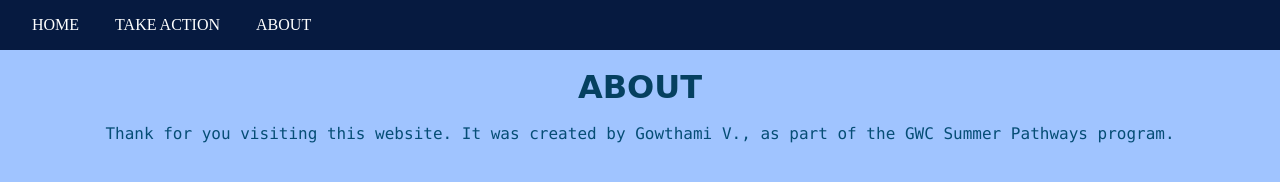
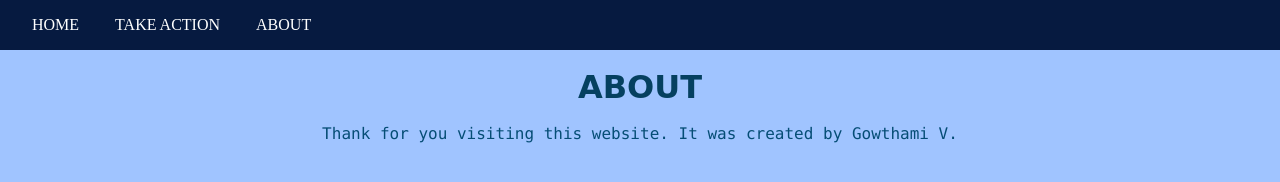
Before and after one commit to gowthamiv-gh/Gowthami_V_GWC_Activist_Toolkit, a plain HTML site: page about.html in a window 1280 px wide. Drawn offline with Linux system fonts and the light colour scheme; files that its build step writes are made by us from their sources.

Commit message:
change_about.html

```diff
--- a/about.html
+++ b/about.html
@@ -35,7 +35,7 @@
     <header>
       <h1>ABOUT</h1>
       <br>
-       <p id="contact">Thank for you visiting this website. It was created by Gowthami V., as part of the GWC Summer Pathways program.</p>
+       <p id="contact">Thank for you visiting this website. It was created by Gowthami V.</p>
     </header>
 
     <main>
```
